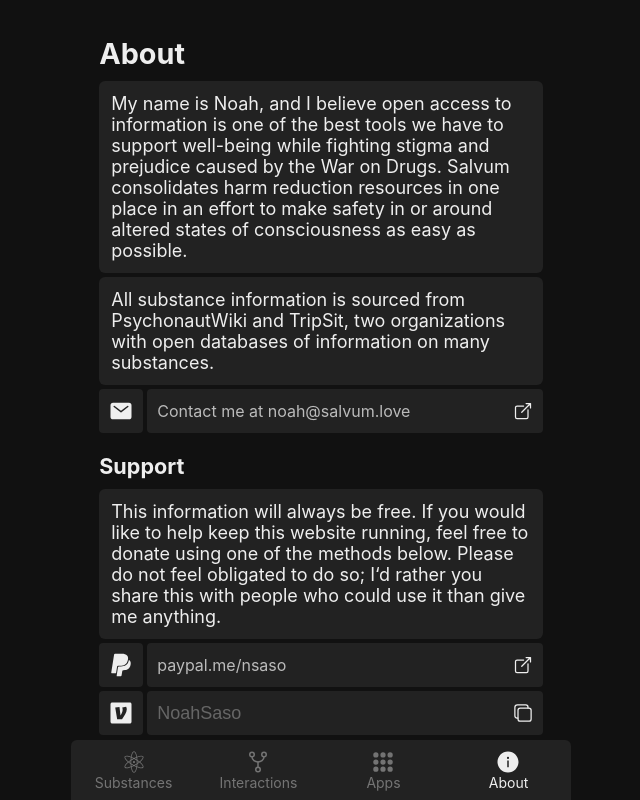
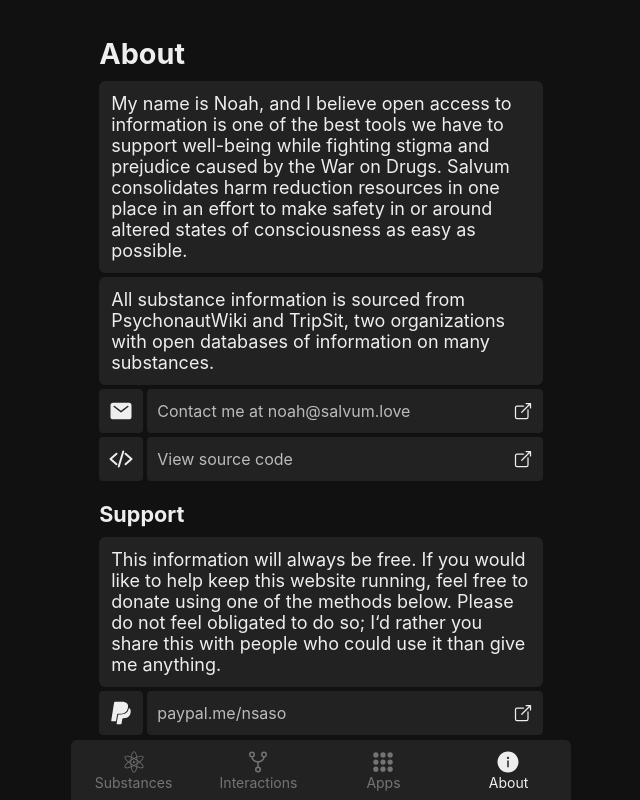
Before and after one commit to NoahSaso/salvum, a Next.js app: page /about in a window 1280 px wide. Shown: the whole page, without its empty margins (319-959 px from the left). Built offline with nearby package versions, Linux system fonts and the light colour scheme.

Commit message:
added source code url

```diff
--- a/pages/about.tsx
+++ b/pages/about.tsx
@@ -2,7 +2,7 @@ import Head from 'next/head'
 import Image from 'next/image'
 import { usePlausible } from 'next-plausible'
 import { FC } from 'react'
-import { IoLogoPaypal, IoLogoVenmo, IoMail } from 'react-icons/io5'
+import { IoLogoPaypal, IoLogoVenmo, IoMail, IoCodeSlash } from 'react-icons/io5'
 import { SiBitcoin, SiEthereum, SiMonero } from 'react-icons/si'
 
 import ClipboardButton from '../components/clipboard_button'
@@ -42,6 +42,12 @@ const About: FC = () => {
           LeftIconComponent={IoMail}
           title="Contact me at noah@salvum.love"
           url="mailto:noah@salvum.love"
+          containerStyle={{ marginBottom: 4 }}
+        />
+        <ExternalLinkButton
+          LeftIconComponent={IoCodeSlash}
+          title="View source code"
+          url="https://github.com/NoahSaso/salvum"
         />
 
         <h2>Support</h2>
```
